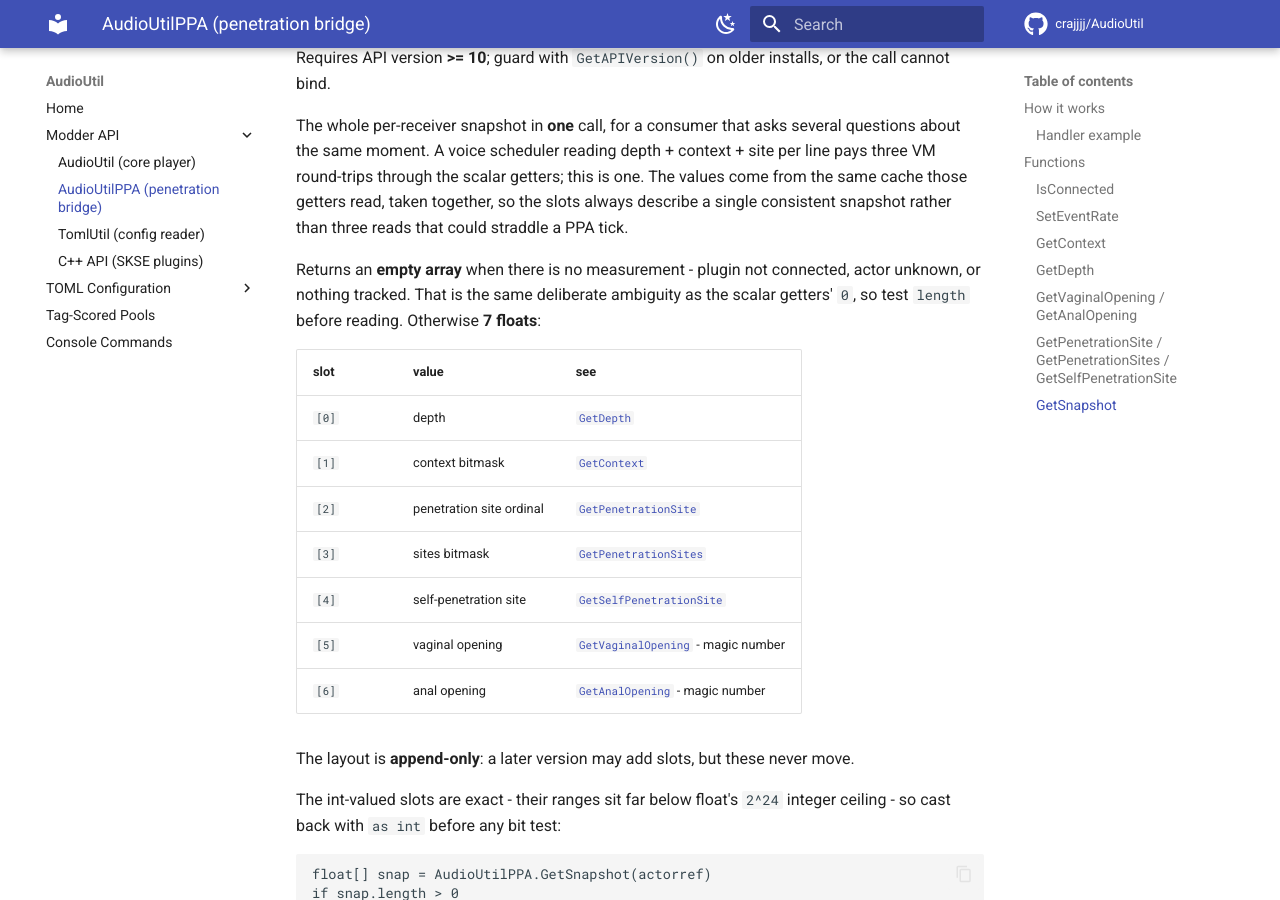
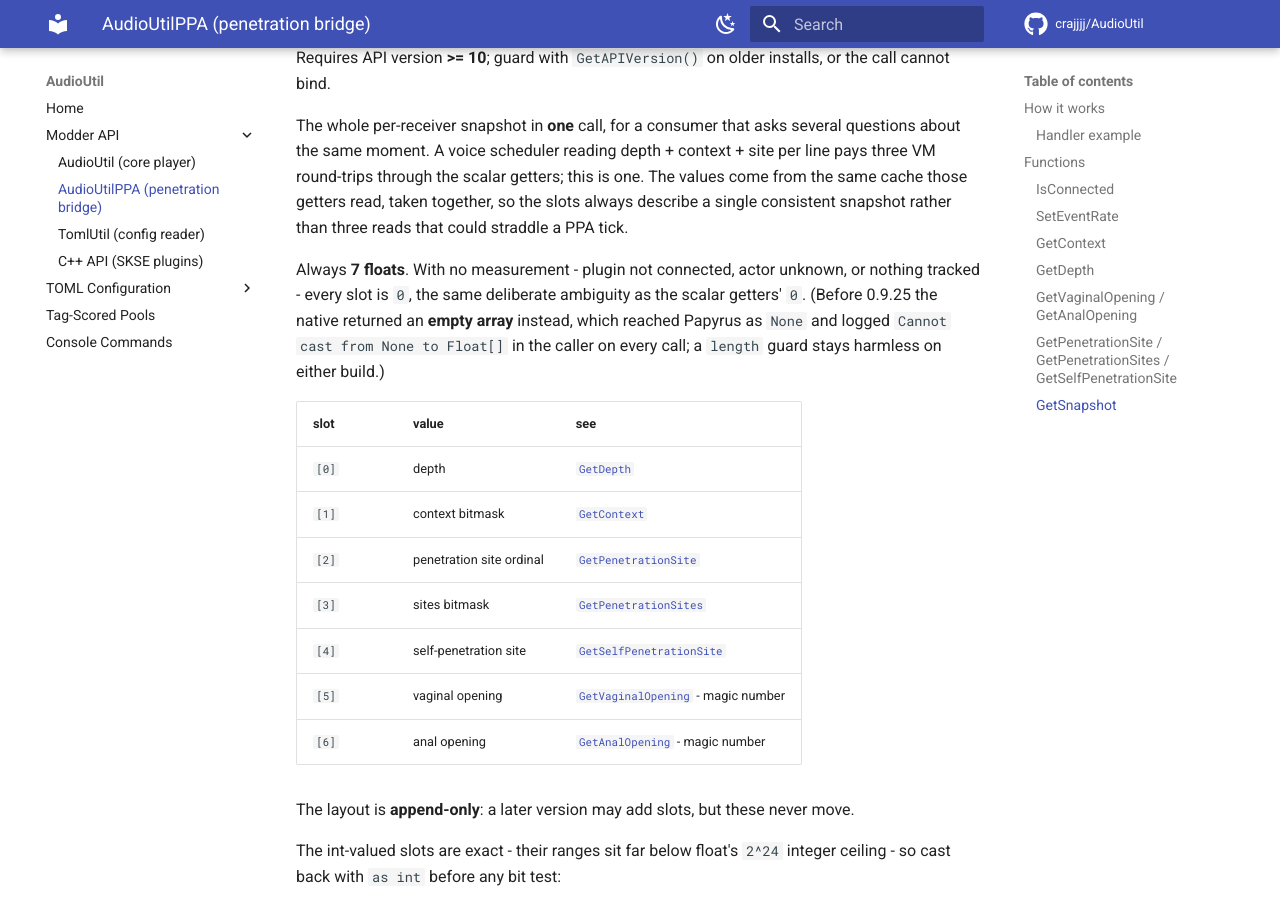
Before and after one commit to crajjjj/AudioUtil, an MkDocs documentation site: the page built from docs/api/ppa.md, in a window 1280 px wide and 900 px high, scrolled down 5441 px. Built offline with MkDocs 1.6.1 and Material for MkDocs 9.7.7, drawn with Linux system fonts in a browser that asks for light colours; comment, search, counter and statistics services are not loaded.

Commit message:
0.9.25: GetSnapshot returns zeros, not an empty array, when untracked

```diff
--- a/docs/api/ppa.md
+++ b/docs/api/ppa.md
@@ -200,9 +200,11 @@ values come from the same cache those getters read, taken together, so the slots
 always describe a single consistent snapshot rather than three reads that could
 straddle a PPA tick.
 
-Returns an **empty array** when there is no measurement - plugin not connected,
-actor unknown, or nothing tracked. That is the same deliberate ambiguity as the
-scalar getters' `0`, so test `length` before reading. Otherwise **7 floats**:
+Always **7 floats**. With no measurement - plugin not connected, actor unknown, or
+nothing tracked - every slot is `0`, the same deliberate ambiguity as the scalar
+getters' `0`. (Before 0.9.25 the native returned an **empty array** instead, which
+reached Papyrus as `None` and logged `Cannot cast from None to Float[]` in the
+caller on every call; a `length` guard stays harmless on either build.)
 
 | slot | value | see |
 |---|---|---|
```
Also changed, not shown: CLAUDE.md (+1 -1 lines), 3 other files.
